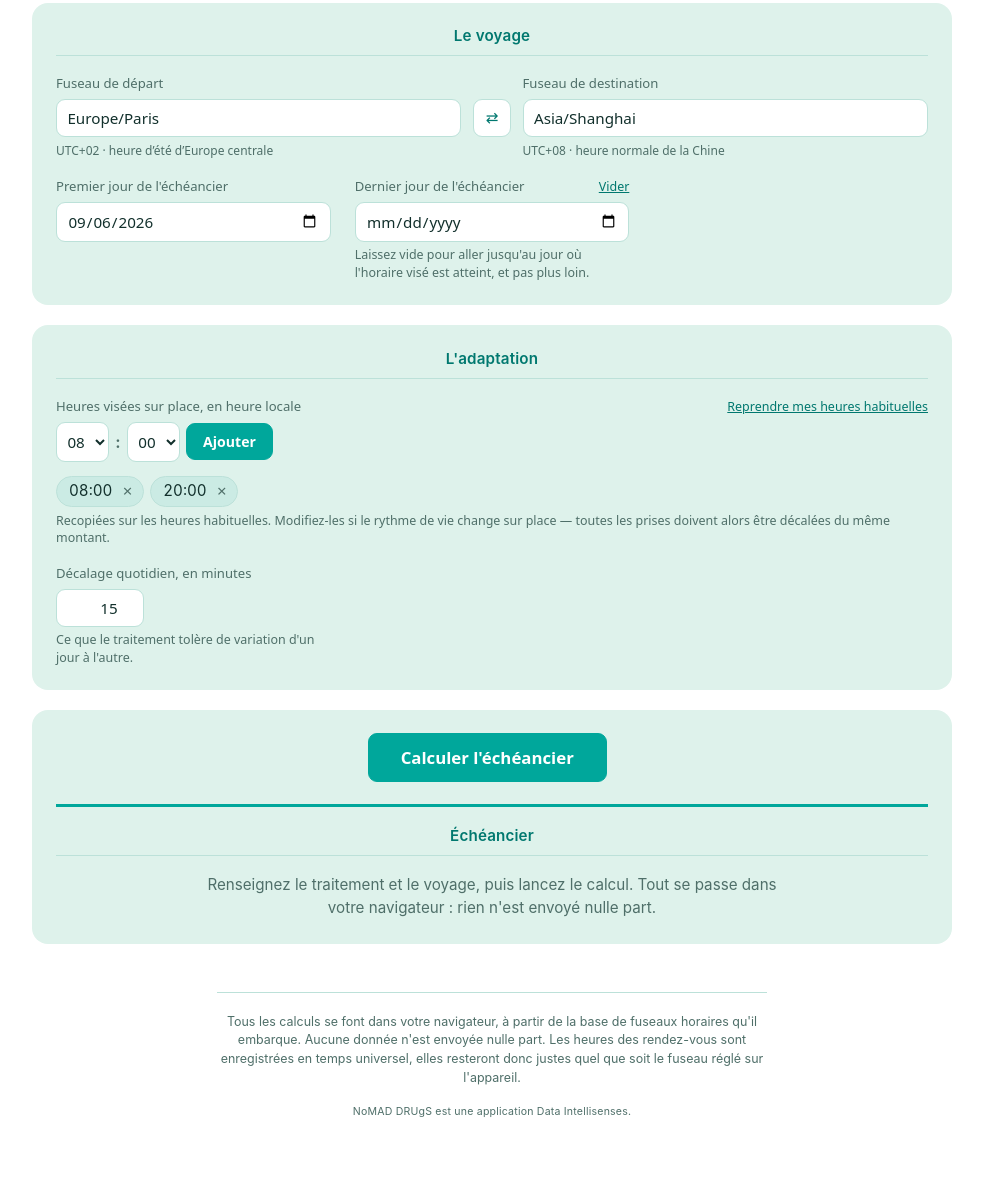
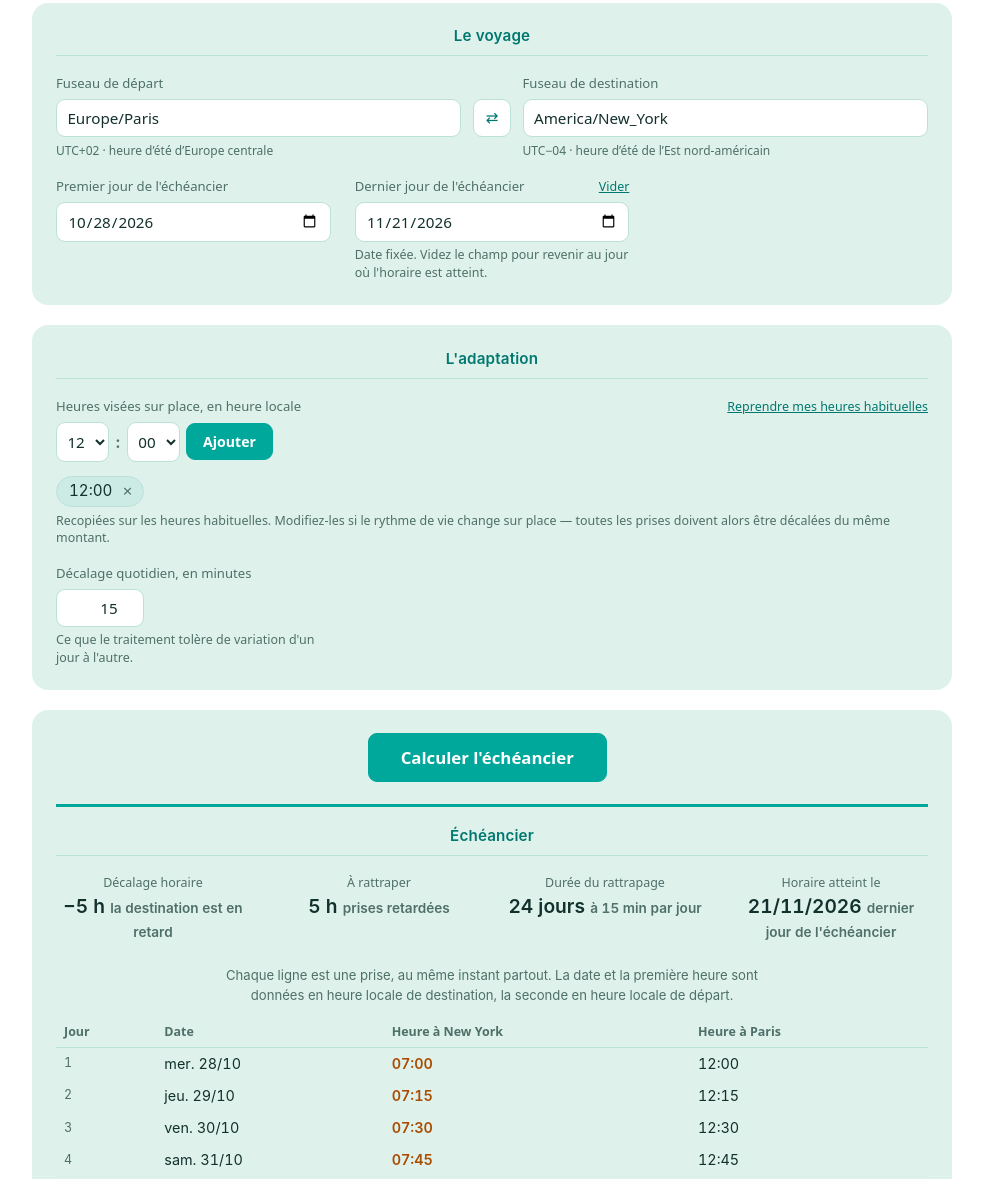
Before and after one commit to NandoGoncalves/nomaddrugs, a plain HTML site: page index.html in a window 1280 px wide. Shown: the part 778-1957 px from the top of the page, without its empty margins (148-1131 px from the left). Drawn offline with Linux system fonts and the light colour scheme.

Commit message:
Gestion du changement heure (été/hiver)

```diff
--- a/index.html
+++ b/index.html
@@ -162,7 +162,6 @@
   .readout{border-top:3px solid var(--brand);padding-top:1.1rem}
   .readout.stale{opacity:.45}
   .stalebar{border-left:4px solid var(--brand);background:var(--stable-bg);border-radius:var(--r);padding:.75rem .95rem;margin:0 0 1rem;font-size:.9rem}
-  .invite{color:var(--ink-soft);font-size:.95rem;max-width:38em;margin:0 auto;text-align:center}
   .facts{
     display:grid;gap:1.1rem 2rem;
     grid-template-columns:repeat(auto-fit,minmax(11rem,1fr));
@@ -330,7 +329,7 @@
 <script>
 "use strict";
 
-const VERSION = "0.0.3";
+const VERSION = "0.0.6";
 
 /* ---------- fuseaux horaires ---------- */
 
@@ -448,6 +447,35 @@ const MAX_EVENTS = 3000;
 
 /* ---------- le calcul ---------- */
 
+/* Parcourt l'échéancier jour après jour.
+   `rem` est le reste à rattraper, en minutes signées : il part du décalage
+   initial et se réduit du lag chaque jour. Un changement d'heure légale à
+   destination allonge ou raccourcit la journée ; cet écart est réinjecté dans
+   `rem` pour être absorbé au même rythme, au lieu d'être encaissé d'un coup.
+   `onDay` reçoit chaque journée et peut renvoyer false pour arrêter.
+   Renvoie l'indice du premier jour où l'horaire est atteint, ou null. */
+function walkSchedule(tzDest, iStart, targets, shift, lag, maxDays, onDay) {
+  let rem = shift, prevFirst = null, reached = null;
+  for (let d = 0; d <= maxDays; d++) {
+    const date = fromDayIndex(iStart + d);
+    const T = targets.map(g =>
+      utcFromLocal(tzDest, date.y, date.m, date.d, Math.floor(g / 60), g % 60));
+
+    if (prevFirst !== null) {
+      const jump = (T[0] - prevFirst) / 60000 - 1440;   // 0 sauf changement d'heure
+      rem += jump;
+      rem -= Math.sign(rem) * Math.min(lag, Math.abs(rem));
+      if (Math.abs(rem) < 1e-6) rem = 0;
+    }
+    prevFirst = T[0];
+
+    const arrived = rem === 0;
+    if (arrived && reached === null) reached = d;
+    if (onDay(d, T, rem, arrived) === false) return reached;
+  }
+  return reached;
+}
+
 function compute() {
   const v = readForm();
   const errors = [];
@@ -486,28 +514,27 @@ function compute() {
   shift = normalizeShift((targets[0] - pattern[0]) - delta);
 
   const dir = shift === 0 ? 0 : (shift > 0 ? 1 : -1);
-  const daysNeeded = shift === 0 ? 0 : Math.ceil(Math.abs(shift) / v.lag);
   const daysAvailable = iEnd - iStart;
 
   const rows = [];
   let truncated = false;
-  for (let d = 0; d <= daysAvailable; d++) {
-    const disp = dir * Math.min(Math.abs(shift), d * v.lag);
-    const arrived = Math.abs(disp) >= Math.abs(shift);
-    const date = fromDayIndex(iStart + d);
-    for (let k = 0; k < targets.length; k++) {
-      if (rows.length >= MAX_EVENTS) { truncated = true; break; }
-      const conv = utcFromLocal(v.tzDest, date.y, date.m, date.d, Math.floor(targets[k] / 60), targets[k] % 60);
-      const ts = conv + (disp - shift) * 60000;
-      rows.push({ ts, day: d, k, arrived });
-    }
-    if (truncated) break;
-  }
+  const reached = walkSchedule(v.tzDest, iStart, targets, shift, v.lag, daysAvailable,
+    (d, T, rem, arrived) => {
+      for (let k = 0; k < targets.length; k++) {
+        if (rows.length >= MAX_EVENTS) { truncated = true; return false; }
+        rows.push({ ts: T[k] - rem * 60000, day: d, k, arrived });
+      }
+    });
+
+  /* La durée du rattrapage se déduit du parcours : elle tient compte des
+     changements d'heure, donc elle peut dépasser décalage ÷ lag. */
+  const full = reached !== null ? reached : convergenceOffset(v, iStart, targets, shift);
+  const daysNeeded = full === null ? null : full;
 
   return {
     ok: true, v, pattern, targets, delta, shift, dir, iStart,
     daysNeeded, daysAvailable, rows, truncated,
-    converges: daysNeeded <= daysAvailable
+    converges: daysNeeded !== null && daysNeeded <= daysAvailable
   };
 }
 
@@ -525,7 +552,17 @@ function convergenceDay() {
   const delta = (tzOffset(v.tzDest, refTs) - tzOffset(v.tzOrigin, refTs)) / 60000;
   const shift = normalizeShift((targets[0] - pattern[0]) - delta);
   if (shift === 0) return null;
-  return iStart + Math.ceil(Math.abs(shift) / v.lag);
+  const off = convergenceOffset(v, iStart, targets, shift);
+  return off === null ? null : iStart + off;
+}
+
+/* Nombre de jours jusqu'au premier jour où l'horaire est atteint, ou null. */
+const MAX_WALK = 500;
+function convergenceOffset(v, iStart, targets, shift) {
+  let found = null;
+  walkSchedule(v.tzDest, iStart, targets, shift, v.lag, MAX_WALK,
+    (d, T, rem, arrived) => { if (arrived) { found = d; return false; } });
+  return found;
 }
 
 function isoDay(i) {
@@ -576,7 +613,7 @@ function render(r) {
 
   const v = r.v;
   const dirWord = r.dir === 0 ? "aucun" : (r.dir > 0 ? "prises retardées" : "prises avancées");
-  const convDay = r.daysNeeded > 0 ? r.iStart + r.daysNeeded : null;
+  const convDay = (r.daysNeeded !== null && r.daysNeeded > 0) ? r.iStart + r.daysNeeded : null;
 
   let html = "<h2>Échéancier</h2>";
 
@@ -588,8 +625,9 @@ function render(r) {
     r.shift === 0 ? "rien" : durationLabel(r.shift),
     r.shift === 0 ? "les heures conviennent déjà" : dirWord);
   html += fact("Durée du rattrapage",
-    r.daysNeeded === 0 ? "—" : r.daysNeeded + (r.daysNeeded > 1 ? " jours" : " jour"),
-    r.daysNeeded === 0 ? "" : "à " + v.lag + " min par jour");
+    r.daysNeeded === null ? "très longue" : r.daysNeeded === 0 ? "—"
+      : r.daysNeeded + (r.daysNeeded > 1 ? " jours" : " jour"),
+    r.daysNeeded ? "à " + v.lag + " min par jour" : "");
   html += fact("Horaire atteint le",
     convDay === null ? "—" : frDay(convDay),
     convDay === null ? "" : (r.converges
@@ -600,11 +638,19 @@ function render(r) {
   if (r.shift === 0) {
     html += '<div class="note ok">Les heures habituelles tombent déjà aux heures visées sur place. L\'échéancier reprend ce rythme, sans aucun décalage.</div>';
   } else if (!r.converges) {
-    const manque = r.daysNeeded - r.daysAvailable;
-    html += '<div class="note bad">L\'horaire visé ne sera pas atteint avant la fin de l\'échéancier : il manque ' +
-      manque + (manque > 1 ? " jours" : " jour") +
-      '. Le fichier reste utilisable — il décalera les prises jusqu\'au dernier jour, sans arriver au but. Pour y parvenir, il faudrait un décalage quotidien d\'au moins ' +
-      Math.ceil(Math.abs(r.shift) / Math.max(1, r.daysAvailable)) + ' minutes, ou un séjour plus long.</div>';
+    html += '<div class="note bad">L\'horaire visé ne sera pas atteint avant la fin de l\'échéancier' +
+      (r.daysNeeded === null ? "" : " : il manque " + (r.daysNeeded - r.daysAvailable) +
+        ((r.daysNeeded - r.daysAvailable) > 1 ? " jours" : " jour")) +
+      '. Le fichier reste utilisable — il décalera les prises jusqu\'au dernier jour, sans arriver au but. Pour y parvenir, il faudrait un décalage quotidien plus grand, ou un séjour plus long.</div>';
+  }
+
+  /* Si l'horaire est atteint puis reperdu, c'est qu'un changement d'heure
+     légale est survenu et qu'il est en cours d'absorption. */
+  const first = r.rows.findIndex(x => x.arrived);
+  const reAdapt = first >= 0 && r.rows.slice(first).some(x => !x.arrived);
+  if (reAdapt) {
+    html += '<div class="note">Un changement d\'heure légale tombe pendant l\'échéancier à destination. L\'heure des prises est décalée progressivement, au même rythme que le reste, pour qu\'aucun écart ne dépasse ' +
+      v.lag + ' minutes d\'un jour à l\'autre.</div>';
   }
 
   if (r.truncated) {
@@ -1098,6 +1144,17 @@ function qrSvg(text){
 
 /* ---------- démarrage ---------- */
 
+/* Premier jour, à partir de `from`, où le fuseau change d'heure légale. */
+function nextClockChange(tz, from, maxDays) {
+  let prev = tzOffset(tz, from * 86400000 + 43200000);
+  for (let d = 1; d <= maxDays; d++) {
+    const off = tzOffset(tz, (from + d) * 86400000 + 43200000);
+    if (off !== prev) return from + d;
+    prev = off;
+  }
+  return null;
+}
+
 function defaults() {
   let here = "Europe/Paris";
   try {
@@ -1105,11 +1162,20 @@ function defaults() {
     if (ZONESET.has(t)) here = t;
   } catch (e) {}
   el("tzOrigin").value = here;
-  el("tzDest").value = ZONESET.has("Asia/Shanghai") ? "Asia/Shanghai" : ZONES[0];
-  const t = new Date();
-  const p = n => String(n).padStart(2, "0");
-  el("dateStart").value = t.getFullYear() + "-" + p(t.getMonth() + 1) + "-" + p(t.getDate());
+
+  /* Exemple par défaut : une destination dont le changement d'heure légale
+     tombe pendant l'adaptation, pour que ce cas soit visible d'emblée. */
+  const dest = ZONESET.has("America/New_York") ? "America/New_York" : ZONES[0];
+  el("tzDest").value = dest;
+
+  const now = new Date();
+  const today = Math.floor(Date.UTC(now.getFullYear(), now.getMonth(), now.getDate()) / 86400000);
+  const change = nextClockChange(dest, today + 5, 400);
+  el("dateStart").value = isoDay(change === null ? today : change - 4);
   el("dateEnd").value = "";
+
+  el("pattern").value = "12:00";
+  el("targets").value = "12:00";
 }
 
 function updateTzInfo() {
@@ -1136,12 +1202,6 @@ function say(msg) {
 }
 
 let lastOk = false, stale = false;
-
-function showInvite() {
-  el("readout").innerHTML = "<h2>Échéancier</h2>" +
-    '<p class="invite">Renseignez le traitement et le voyage, puis lancez le calcul. ' +
-    "Tout se passe dans votre navigateur : rien n'est envoyé nulle part.</p>";
-}
 
 function runCompute() {
   if (!el("dateEnd").value) {
@@ -1175,17 +1235,17 @@ function markStale() {
   el("download").disabled = true;
 }
 
-fillTimeSelects("pattern", 8, 0);
-fillTimeSelects("targets", 8, 0);
+fillTimeSelects("pattern", 12, 0);
+fillTimeSelects("targets", 12, 0);
 el("version").textContent = "v" + VERSION;
 defaults();
-const fromLink = fromHash();
+fromHash();
 renderChips("pattern");
 renderChips("targets");
 updateTargetsHint();
 updateTzInfo();
 updateEndHint();
-if (fromLink) runCompute(); else showInvite();
+runCompute();   /* l'exemple par défaut s'affiche calculé */
 
 for (const id of FIELDS) {
   el(id).addEventListener("input", markStale);
```
